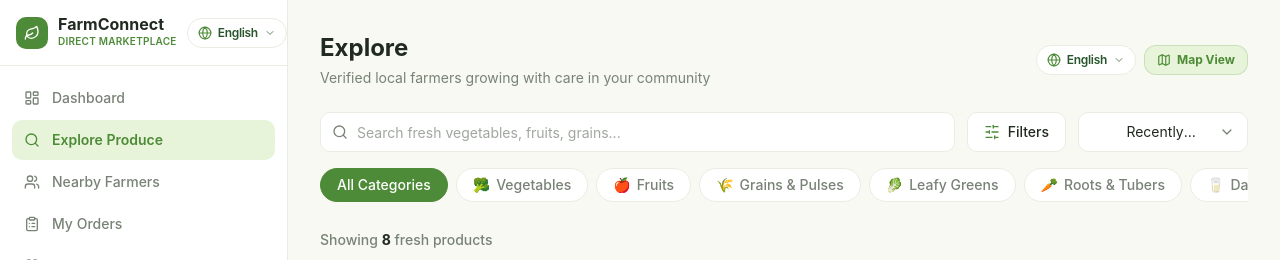
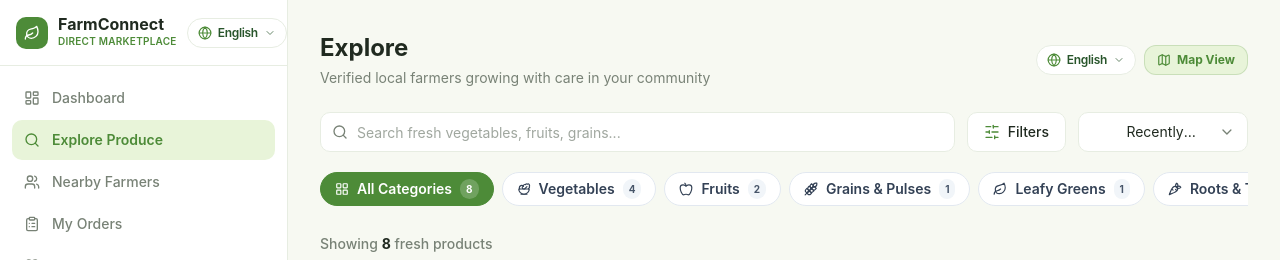
Before and after one commit to s7arlen/FarmConnect, a Next.js app: page /buyer/explore in a window 1280 px wide. Shown: the top 260 px of the page. Built offline with nearby package versions, Linux system fonts and the light colour scheme.

Commit message:
Replace category emojis with Lucide vector icons and live item counts

```diff
--- a/app/buyer/explore/page.tsx
+++ b/app/buyer/explore/page.tsx
@@ -2,7 +2,21 @@
 
 import React, { useState, useMemo, Suspense } from "react";
 import { motion } from "framer-motion";
-import { Search, SlidersHorizontal, X, Map } from "lucide-react";
+import {
+  Search,
+  SlidersHorizontal,
+  X,
+  Map,
+  LayoutGrid,
+  Salad,
+  Apple,
+  Wheat,
+  Leaf,
+  Carrot,
+  Milk,
+  Sparkles,
+  Sprout,
+} from "lucide-react";
 import Link from "next/link";
 import { Input } from "@/components/ui/input";
 import { Button } from "@/components/ui/button";
@@ -22,6 +36,17 @@ import { useLanguageStore } from "@/store/languageStore";
 
 type SortValue = "nearest" | "price_asc" | "price_desc" | "newest";
 
+const CATEGORY_ICONS: Record<string, React.ComponentType<{ className?: string }>> = {
+  vegetables: Salad,
+  fruits: Apple,
+  grains: Wheat,
+  leafy: Leaf,
+  roots: Carrot,
+  dairy: Milk,
+  herbs: Sparkles,
+  other: Sprout,
+};
+
 function ExploreContent() {
   const [query, setQuery] = useState("");
   const [selectedCategory, setSelectedCategory] = useState<string>("all");
@@ -29,6 +54,14 @@ function ExploreContent() {
   const [maxPrice, setMaxPrice] = useState<number | null>(null);
   const [showFilters, setShowFilters] = useState(false);
   const { t } = useLanguageStore();
+
+  const categoryCounts = useMemo(() => {
+    const counts: Record<string, number> = { all: DEMO_PRODUCTS.length };
+    PRODUCT_CATEGORIES.forEach((c) => {
+      counts[c.id] = DEMO_PRODUCTS.filter((p) => p.category === c.id).length;
+    });
+    return counts;
+  }, []);
 
   const sortOptions = [
     { value: "nearest", label: t("sortNearest") },
@@ -209,32 +242,62 @@ function ExploreContent() {
         </motion.div>
       )}
 
-      {/* Categories */}
-      <div className="flex gap-2 mb-6 overflow-x-auto pb-1 scrollbar-hide">
+      {/* Categories Filter Bar (Clean Vector Icons + Item Counts, No Emojis) */}
+      <div className="flex gap-2 mb-6 overflow-x-auto pb-1 scrollbar-hide py-1">
         <button
+          type="button"
           onClick={() => setSelectedCategory("all")}
-          className={`flex-shrink-0 px-4 py-1.5 rounded-full text-sm font-medium border transition-colors ${
+          className={`flex-shrink-0 flex items-center gap-2 px-3.5 py-1.5 rounded-full text-xs sm:text-sm font-semibold border transition-all ${
             selectedCategory === "all"
               ? "bg-brand-green text-white border-brand-green shadow-xs"
-              : "bg-white border-brand-border text-brand-muted hover:border-brand-green"
+              : "bg-white border-slate-200 text-slate-700 hover:border-brand-green hover:text-brand-green shadow-2xs"
           }`}
         >
-          {t("allCategories")}
+          <LayoutGrid className="w-3.5 h-3.5" />
+          <span>{t("allCategories") || "All"}</span>
+          <span
+            className={`text-[10px] px-1.5 py-0.2 rounded-full font-bold ${
+              selectedCategory === "all"
+                ? "bg-white/20 text-white"
+                : "bg-slate-100 text-slate-600"
+            }`}
+          >
+            {DEMO_PRODUCTS.length}
+          </span>
         </button>
-        {PRODUCT_CATEGORIES.map((cat) => (
+
+        {PRODUCT_CATEGORIES.map((cat) => {
+          const Icon = CATEGORY_ICONS[cat.id] || Sprout;
+          const count = categoryCounts[cat.id] || 0;
+          const isSelected = selectedCategory === cat.id;
+
+          return (
             <button
               key={cat.id}
+              type="button"
               onClick={() => setSelectedCategory(cat.id)}
-            className={`flex-shrink-0 flex items-center gap-1.5 px-4 py-1.5 rounded-full text-sm font-medium border transition-colors ${
-              selectedCategory === cat.id
+              className={`flex-shrink-0 flex items-center gap-2 px-3.5 py-1.5 rounded-full text-xs sm:text-sm font-semibold border transition-all ${
+                isSelected
                   ? "bg-brand-green text-white border-brand-green shadow-xs"
-                : "bg-white border-brand-border text-brand-muted hover:border-brand-green"
+                  : "bg-white border-slate-200 text-slate-700 hover:border-brand-green hover:text-brand-green shadow-2xs"
               }`}
             >
-            <span>{cat.icon}</span>
+              <Icon className="w-3.5 h-3.5" />
               <span>{cat.label}</span>
+              {count > 0 && (
+                <span
+                  className={`text-[10px] px-1.5 py-0.2 rounded-full font-bold ${
+                    isSelected
+                      ? "bg-white/20 text-white"
+                      : "bg-slate-100 text-slate-600"
+                  }`}
+                >
+                  {count}
+                </span>
+              )}
             </button>
-        ))}
+          );
+        })}
       </div>
 
       {/* Results Count */}
--- a/app/farmer/products/[id]/page.tsx
+++ b/app/farmer/products/[id]/page.tsx
@@ -174,7 +174,7 @@ export default function EditProductPage() {
                 <SelectTrigger><SelectValue /></SelectTrigger>
                 <SelectContent>
                   {PRODUCT_CATEGORIES.map((cat) => (
-                    <SelectItem key={cat.id} value={cat.id}>{cat.icon} {cat.label}</SelectItem>
+                    <SelectItem key={cat.id} value={cat.id}>{cat.label}</SelectItem>
                   ))}
                 </SelectContent>
               </Select>
--- a/app/farmer/products/add/page.tsx
+++ b/app/farmer/products/add/page.tsx
@@ -130,7 +130,7 @@ export default function AddProductPage() {
                 <SelectContent>
                   {PRODUCT_CATEGORIES.map((cat) => (
                     <SelectItem key={cat.id} value={cat.id}>
-                      {cat.icon} {cat.label}
+                      {cat.label}
                     </SelectItem>
                   ))}
                 </SelectContent>
--- a/data/categories.ts
+++ b/data/categories.ts
@@ -1,12 +1,12 @@
 export const PRODUCT_CATEGORIES = [
-  { id: "vegetables", label: "Vegetables", icon: "🥦", color: "#2F6B3F" },
-  { id: "fruits", label: "Fruits", icon: "🍎", color: "#C94A4A" },
-  { id: "grains", label: "Grains & Pulses", icon: "🌾", color: "#D79A28" },
-  { id: "leafy", label: "Leafy Greens", icon: "🥬", color: "#2F6B3F" },
-  { id: "roots", label: "Roots & Tubers", icon: "🥕", color: "#D79A28" },
-  { id: "dairy", label: "Dairy & Eggs", icon: "🥛", color: "#F8F6EF" },
-  { id: "herbs", label: "Herbs & Spices", icon: "🌿", color: "#2F6B3F" },
-  { id: "other", label: "Other Produce", icon: "🌱", color: "#6B756E" },
+  { id: "vegetables", label: "Vegetables", color: "#2F6B3F" },
+  { id: "fruits", label: "Fruits", color: "#C94A4A" },
+  { id: "grains", label: "Grains & Pulses", color: "#D79A28" },
+  { id: "leafy", label: "Leafy Greens", color: "#2F6B3F" },
+  { id: "roots", label: "Roots & Tubers", color: "#D79A28" },
+  { id: "dairy", label: "Dairy & Eggs", color: "#F8F6EF" },
+  { id: "herbs", label: "Herbs & Spices", color: "#2F6B3F" },
+  { id: "other", label: "Other Produce", color: "#6B756E" },
 ] as const;
 
 export type ProductCategoryId = typeof PRODUCT_CATEGORIES[number]["id"];
```
Lines whose indentation alone changed are shown as unchanged.
